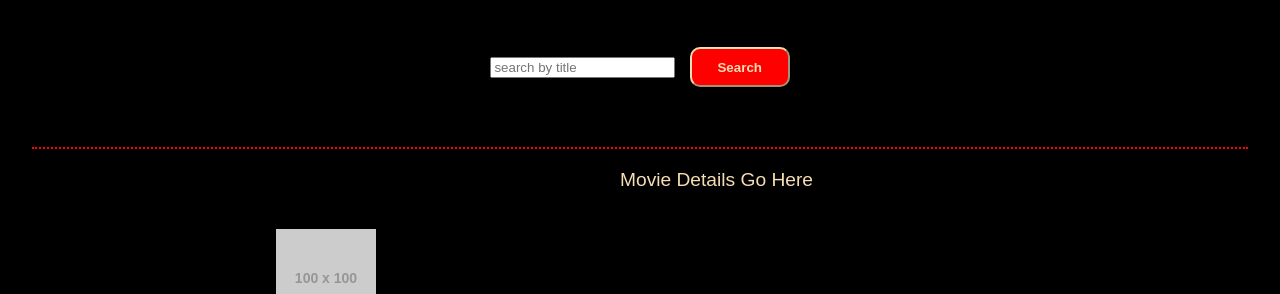
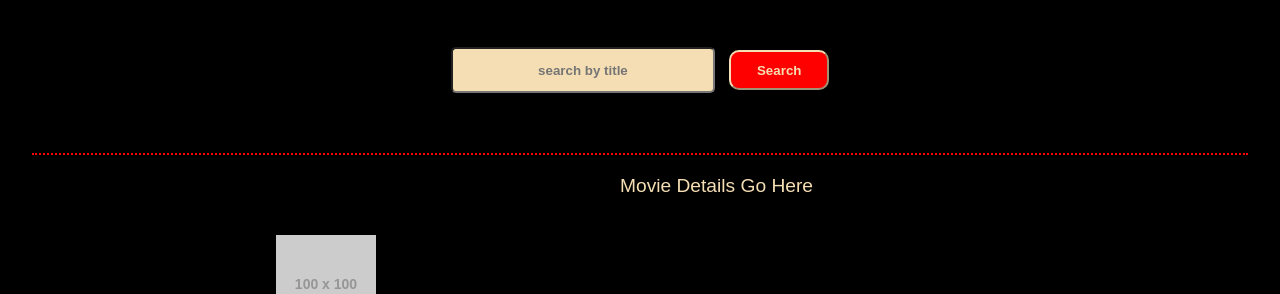
Before and after one commit to Patrick-Njiru/Moviezine, a plain HTML site: page index.html in a window 1280 px wide. Shown: the part 506-800 px from the top of the page. Drawn offline with Linux system fonts and the light colour scheme; no server answers; placeholder pictures from the web are drawn by us.

Commit message:
Modify CSS

```diff
--- a/assets/css/style.css
+++ b/assets/css/style.css
@@ -28,7 +28,7 @@ h1#about {
     margin-top: 50px;
     text-align: center;
 }
-#movie-title {
+#movie_title {
     border-radius: 5px;
     text-align: center;
     height: 5vh;
```
